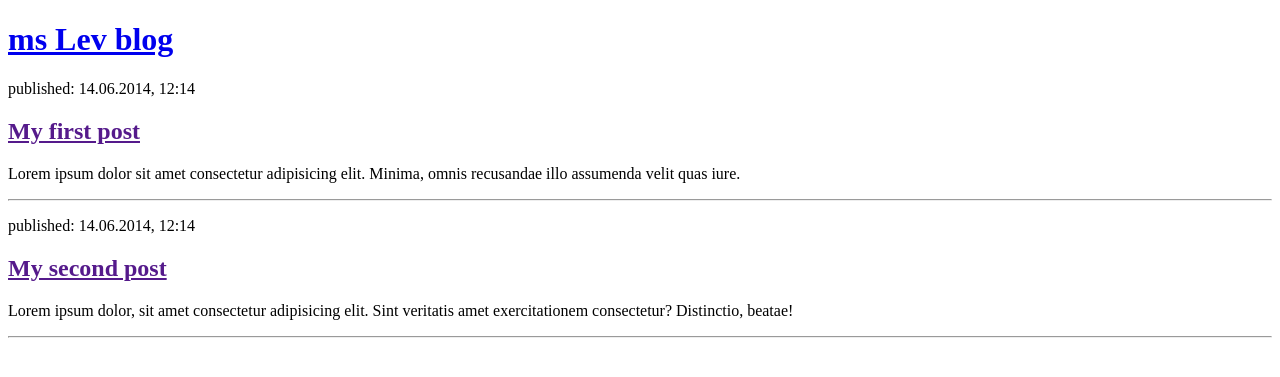
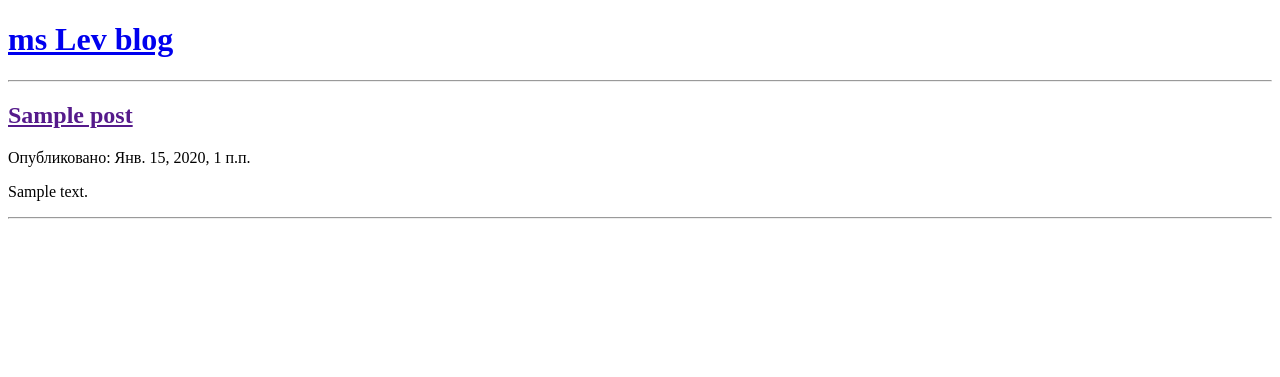
Before and after one commit to lev007-ops/my_site_blog, a Django app: page / in a window 1280 px wide. Shown: the top 377 px of the page. Run offline with Django 3.2, Linux system fonts and the light colour scheme; tables that the repository leaves empty hold one stand-in row (Sample ...).

Commit message:
modified template for dynamic view

```diff
--- a/blog/templates/blog/post_list.html
+++ b/blog/templates/blog/post_list.html
@@ -9,20 +9,18 @@
 <body>
     <div>
         <h1><a href="/">ms Lev blog</a></h1>
-    </div>
-
-    <div>
-        <p>published: 14.06.2014, 12:14</p>
-        <h2><a href="">My first post</a></h2>
-        <p>Lorem ipsum dolor sit amet consectetur adipisicing elit. Minima, omnis recusandae illo assumenda velit quas iure.</p>
         <hr>
     </div>
 
-    <div>
-        <p>published: 14.06.2014, 12:14</p>
-        <h2><a href="">My second post</a></h2>
-        <p>Lorem ipsum dolor, sit amet consectetur adipisicing elit. Sint veritatis amet exercitationem consectetur? Distinctio, beatae!</p>
-        <hr>
-    </div>
+    {% for post in posts %}
+        <div>
+            <h2><a href="">{{ post.title }}</a></h2>
+            <p>Опубликовано: {{ post.published_date }}</p>
+            <p>{{ post.text|linebreaksbr }}</p>
+            <hr>
+        </div>
+    {% endfor %}
+
+
 </body>
 </html>
--- a/blog/views.py
+++ b/blog/views.py
@@ -1,5 +1,8 @@
 from django.shortcuts import render
+from .models import Post
+from django.utils import timezone
 
 
 def post_list(request):
-    return render(request, 'blog/post_list.html')
+    posts = Post.objects.filter(published_date__lte=timezone.now()).order_by('published_date')
+    return render(request, 'blog/post_list.html', {'posts': posts})
```
Also changed, not shown: blog/migrations/0002_auto_20211122_1747.py (added).
